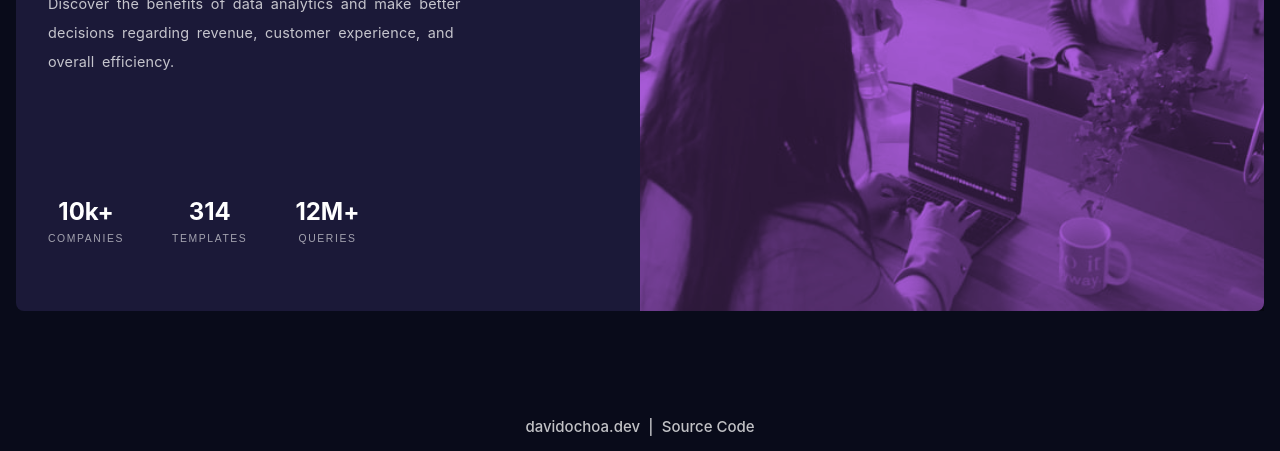
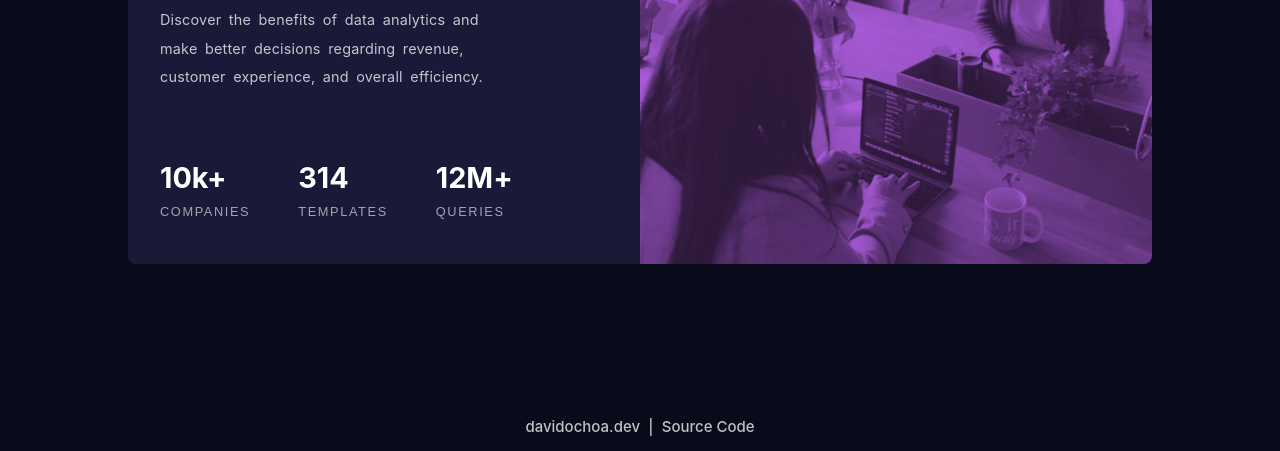
Before and after one commit to davidochoadev/stats-preview-card-component, a plain HTML site: page index.html in a window 1280 px wide. Shown: the part 349-800 px from the top of the page. Drawn offline with Linux system fonts and the light colour scheme.

Commit message:
🚀Feat: Finished styling of Desktop devices

```diff
--- a/css/style.css
+++ b/css/style.css
@@ -142,6 +142,7 @@ body {
    .main__container {
       grid-template-rows: 2fr 1fr;
       grid-template-columns: 1fr 1fr;
+      max-width: 80%;
    }
 
    .main__content {
@@ -172,4 +173,12 @@ body {
       gap: 3rem;
       justify-content: flex-start;
    }
+   .main__stats {
+      align-items: flex-start;
+      font-size: 1.8rem;
+      font-weight: 700;
+   }
+   .main__stats--description{
+      font-size: .8rem;
+   }
 }
```
Also changed, not shown: README-template.md, README.md.
